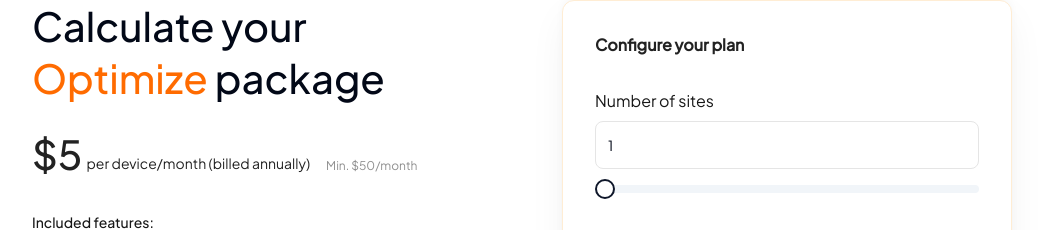
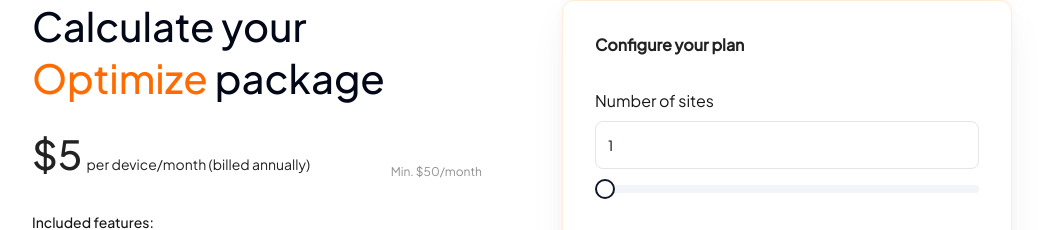
Before and after one commit to OmriPanoramic/p-820711, a React (Vite) app: page / in a window 1280 px wide. Shown: the part 1695-1925 px from the top of the page, without its empty margins (118-1161 px from the left). Built offline with nearby package versions, Linux system fonts and the light colour scheme.

Commit message:
Align pricing elements
Align the minimum price text with the price per device text.

```diff
--- a/src/components/pricing/PricingCalculator.tsx
+++ b/src/components/pricing/PricingCalculator.tsx
@@ -23,18 +23,18 @@ export const PricingCalculator = () => {
                     </h2>
 
                     <div className="mt-6">
-                        <div className="flex items-end gap-4">
+                        <div className="flex items-baseline justify-between">
                             <div className="flex items-baseline">
                                 <span className="text-[#222] text-[40px] font-medium leading-[130%] font-jakarta" style={{ fontFeatureSettings: "'calt' off" }}>
                                     $5
                                 </span>
-                                <span className="text-[#222] text-[14px] font-normal leading-[150%] ml-1 self-end mb-1.5" style={{ fontFeatureSettings: "'liga' off, 'calt' off" }}>
+                                <span className="text-[#222] text-[14px] font-normal leading-[150%] ml-1" style={{ fontFeatureSettings: "'liga' off, 'calt' off" }}>
                                     per device/month (billed annually)
                                 </span>
                             </div>
-                            <div className="text-[#909090] text-xs font-normal leading-[140%] mb-1.5">
+                            <span className="text-[#909090] text-xs font-normal leading-[140%] self-end">
                                 Min. $50/month
-                            </div>
+                            </span>
                         </div>
                     </div>
 
```
